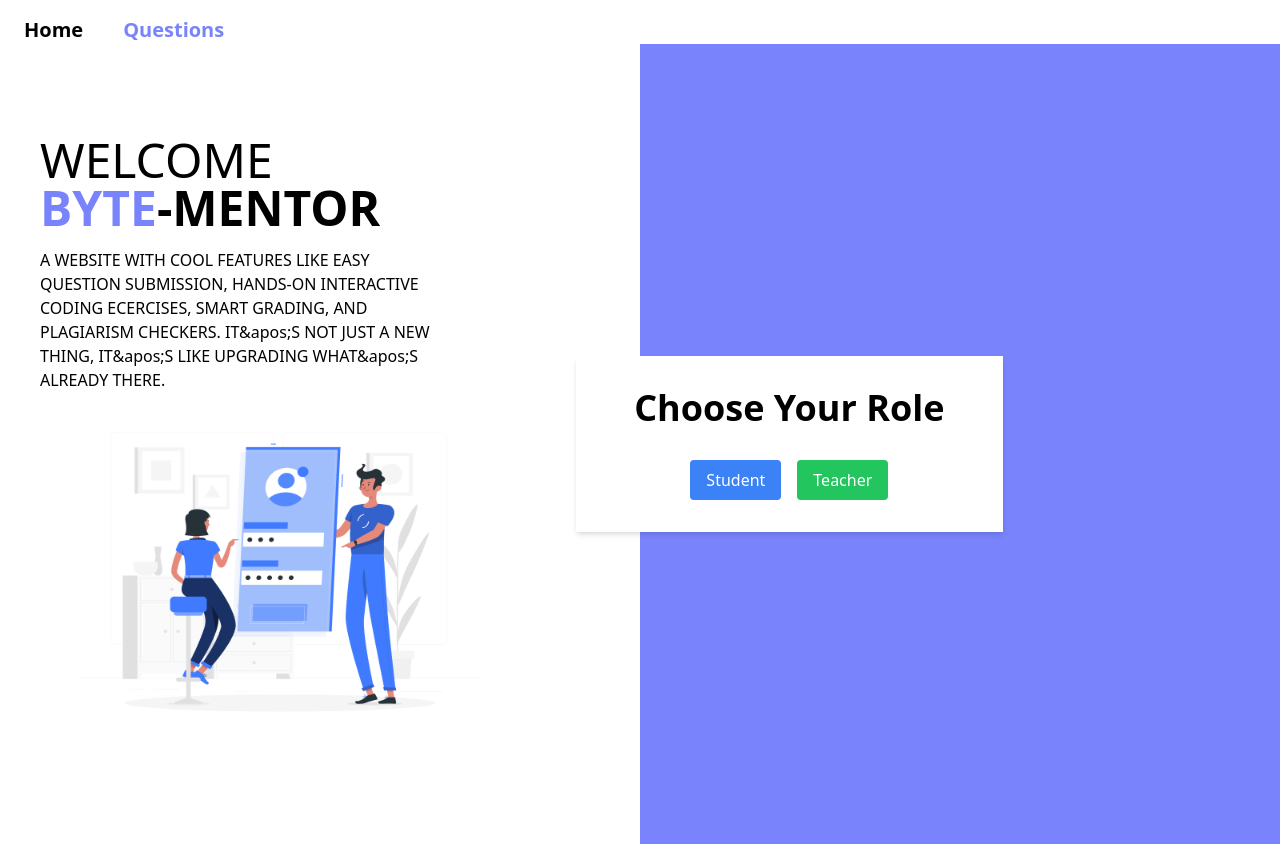
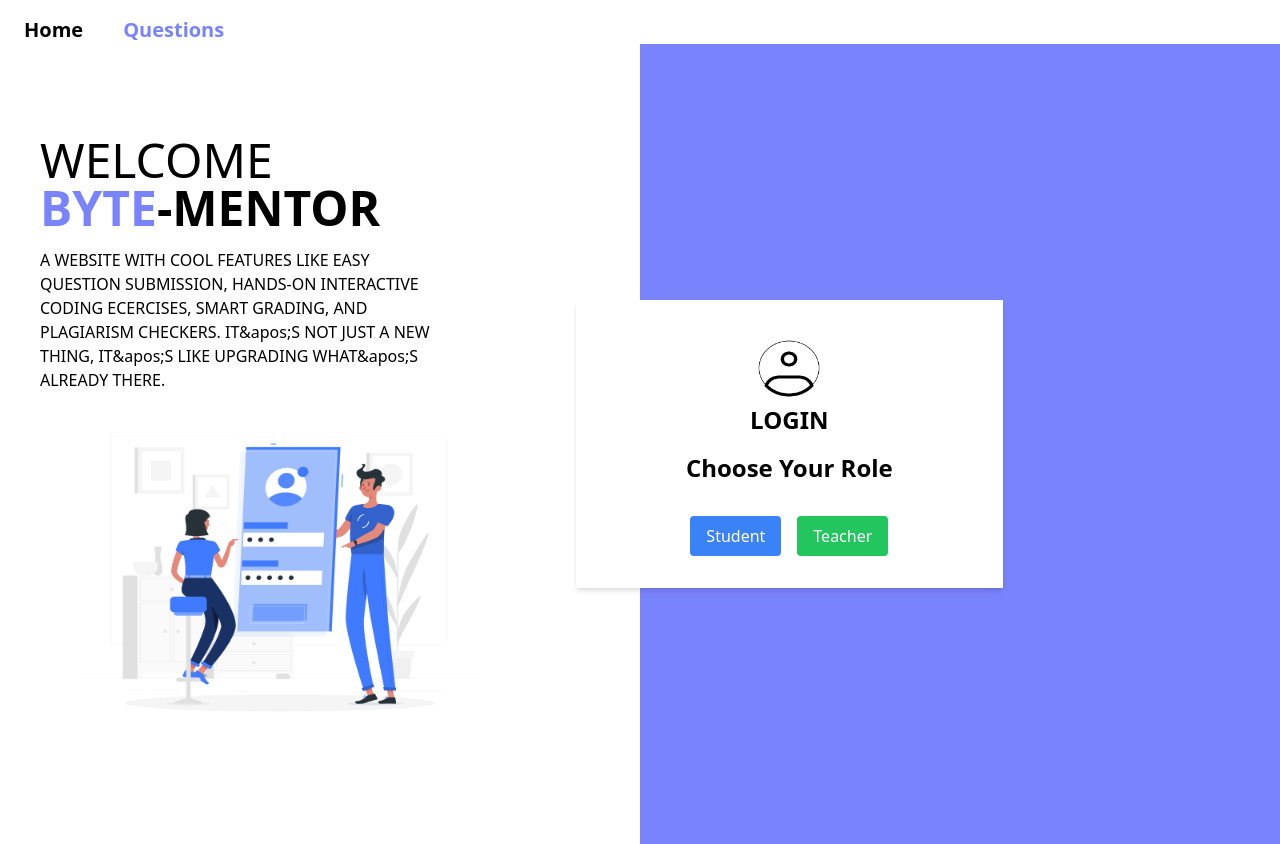
Before and after one commit to TseganeshYifruBerta/G15-FINAL-PROJECT, a Next.js app in the folder final_project_web/: page /signin in a window 1280 px wide. Built offline with nearby package versions, Linux system fonts and the light colour scheme.

Commit message:
add choose role

```diff
--- a/final_project_web/components/SignupForm.tsx
+++ b/final_project_web/components/SignupForm.tsx
@@ -5,6 +5,7 @@ import { MdOutlineMailOutline } from "react-icons/md";
 import { TbUserQuestion } from "react-icons/tb";
 import { RiLockPasswordLine } from "react-icons/ri";
 import { useGetStudentsSignUpApiQuery } from '@/store/signup/students-signup-api';
+import Link from 'next/link';
 
 interface FormValues {
     username: string;
@@ -89,16 +90,16 @@ interface FormValues {
   );
   const SignupForm: React.FC<InjectedFormProps<FormValues>> = (props) => {
     const { handleSubmit } = props;
-  const {data:signUpStatus, isLoading, isError} = useGetStudentsSignUpApiQuery("")
-  console.log(signUpStatus)
-  if(isLoading){
-    return (
-      <div>Loading</div>
-    )
-  }
-  if (signUpStatus){
-    return <div>SignUpStatus</div>;
-  }
+  // const {data:signUpStatus, isLoading, isError} = useGetStudentsSignUpApiQuery("")
+  // console.log(signUpStatus)
+  // if(isLoading){
+  //   return (
+  //     <div>Loading</div>
+  //   )
+  // }
+  // if (signUpStatus){
+  //   return <div>SignUpStatus</div>;
+  // }
     return (
       <form onSubmit={handleSubmit}>
         <div className="mb-2">
@@ -194,12 +195,14 @@ interface FormValues {
             Remember me
           </label>
         </div>
+        <Link href={'/signin'}>
           <button
             type="submit"
             className="bg-[#7983FB]  text-white py-2 px-4 rounded hover:bg-blue-600 w-full"
           >
             Sign in
           </button>
+        </Link>
       </form>
     );
         };
--- a/final_project_web/components/signin/ChooseRole.tsx
+++ b/final_project_web/components/signin/ChooseRole.tsx
@@ -1,10 +1,22 @@
 import Link from "next/link";
-
+import Image from "next/image";
 const ChooseRole: React.FC = () => {
   return (
     <div className="w-2/3 bg-white p-8 shadow-md flex flex-col -ml-16">
       <div className="text-center">
-        <h1 className="text-4xl font-bold mb-8">Choose Your Role</h1>
+        <div className="mb-4 flex justify-center">
+          <div>
+            <Image
+              src="/images/profile.png"
+              alt=""
+              width={80}
+              height={80}
+              className="rounded-full"
+            />
+            <h1 className="text-2xl font-semibold">LOGIN</h1>
+          </div>
+        </div>
+        <h1 className="text-2xl font-bold mb-8">Choose Your Role</h1>
         <div className="flex justify-center space-x-4">
           <Link
             href="/signin/students"
```
Lines whose indentation alone changed are shown as unchanged.
